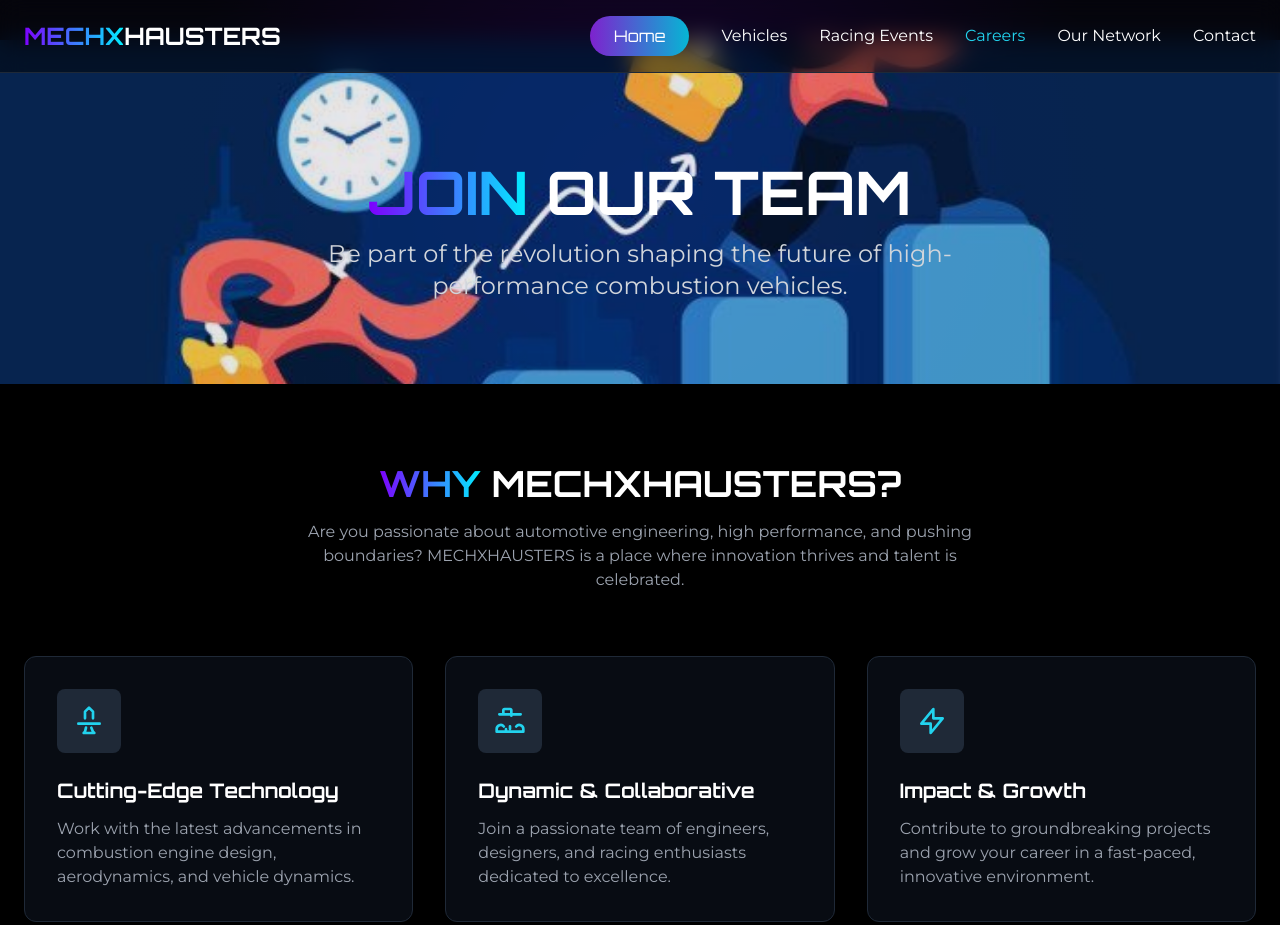
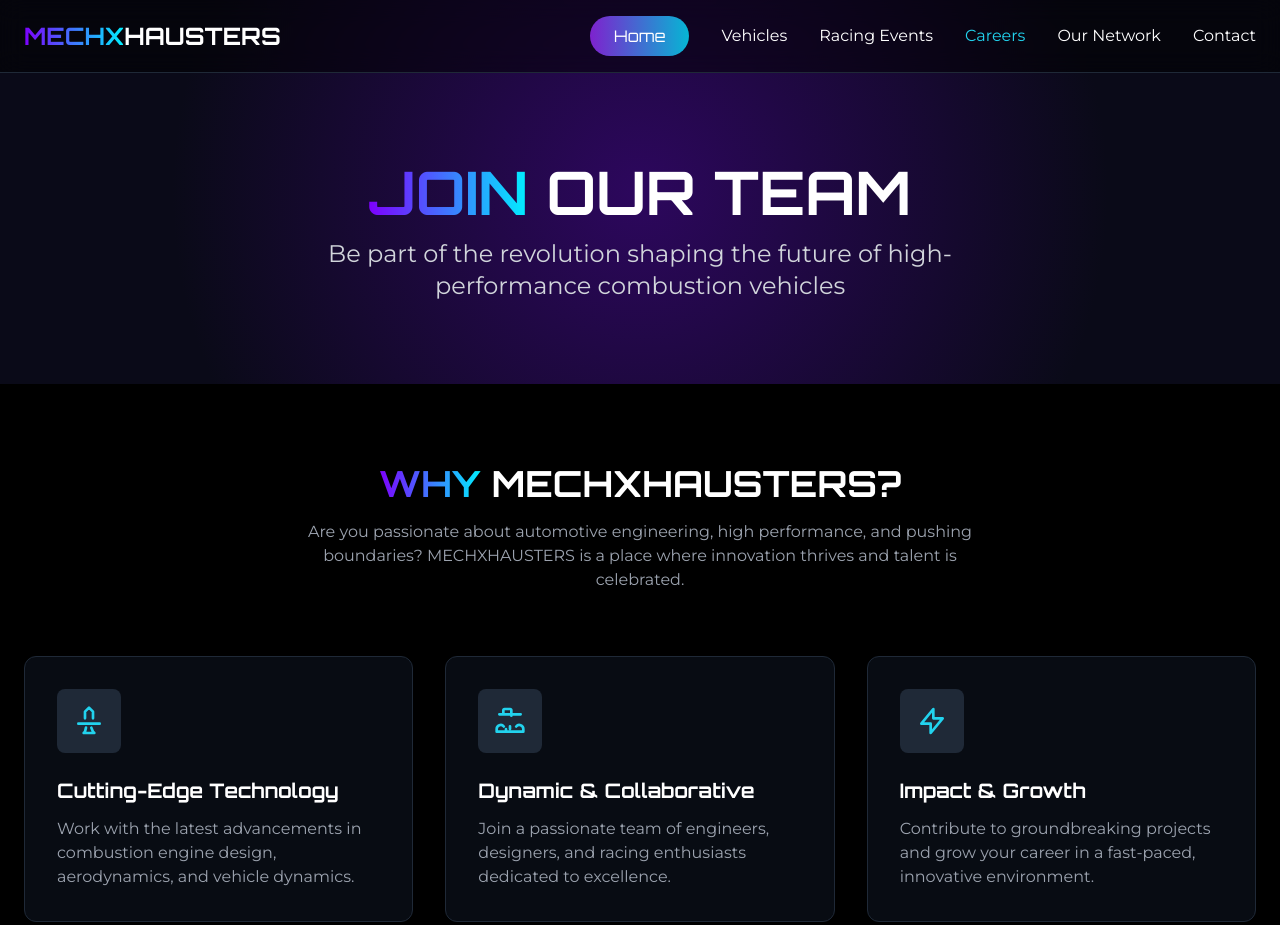
Before and after one commit to BIGbPRB54/MECHXHAUSTERS-Pvt-Ltd., a plain HTML site: page careers.html in a window 1280 px wide. Shown: the top 925 px of the page. Drawn offline with nearby package versions, Linux system fonts and the light colour scheme; files whose address does not match are found by name.

Commit message:
Update careers.html

```diff
--- a/careers.html
+++ b/careers.html
@@ -106,13 +106,12 @@
 
     <!-- Hero Section for Careers -->
     <section class="relative h-96 flex items-center justify-center overflow-hidden hero-gradient pt-20">
-        <img src="C:\Users\piyus\OneDrive\Desktop\brandweb multipage\personal-development-and-goals-achievement-career-growth-self-management-self-regulation-learning-self-organization-course-concept-vector-isolated-concept-creative-illustration-700-186470156.jpg" alt="Careers background" class="absolute w-full h-full object-cover opacity-90">
-        <div class="relative z-10 max-w-7xl mx-auto px-6 text-center">
+       <div class="relative z-10 max-w-7xl mx-auto px-6 text-center">
             <h1 class="orbitron text-5xl md:text-6xl font-bold mb-4">
                 <span class="gradient-text">JOIN</span> OUR TEAM
             </h1>
             <p class="text-xl md:text-2xl max-w-3xl mx-auto text-gray-300">
-                Be part of the revolution shaping the future of high-performance combustion vehicles.
+                Be part of the revolution shaping the future of high-performance combustion vehicles
             </p>
         </div>
     </section>
```
